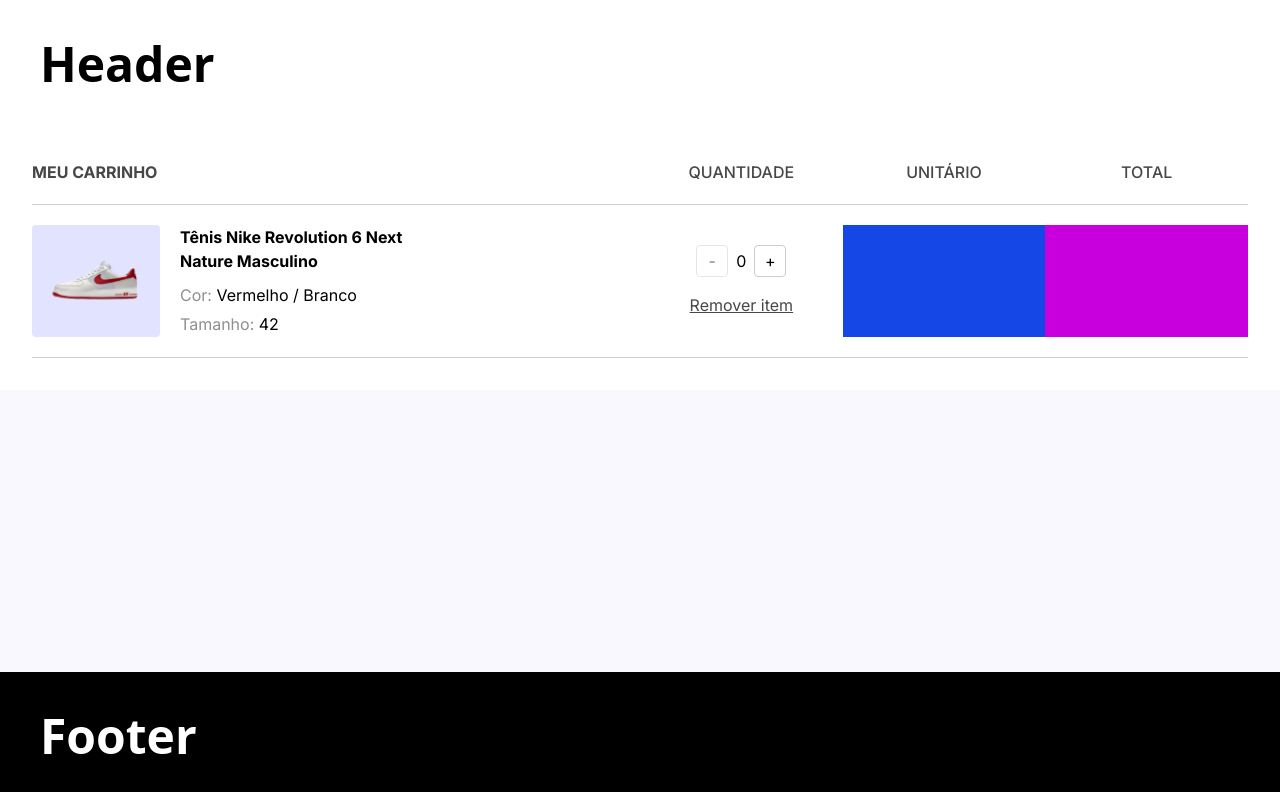
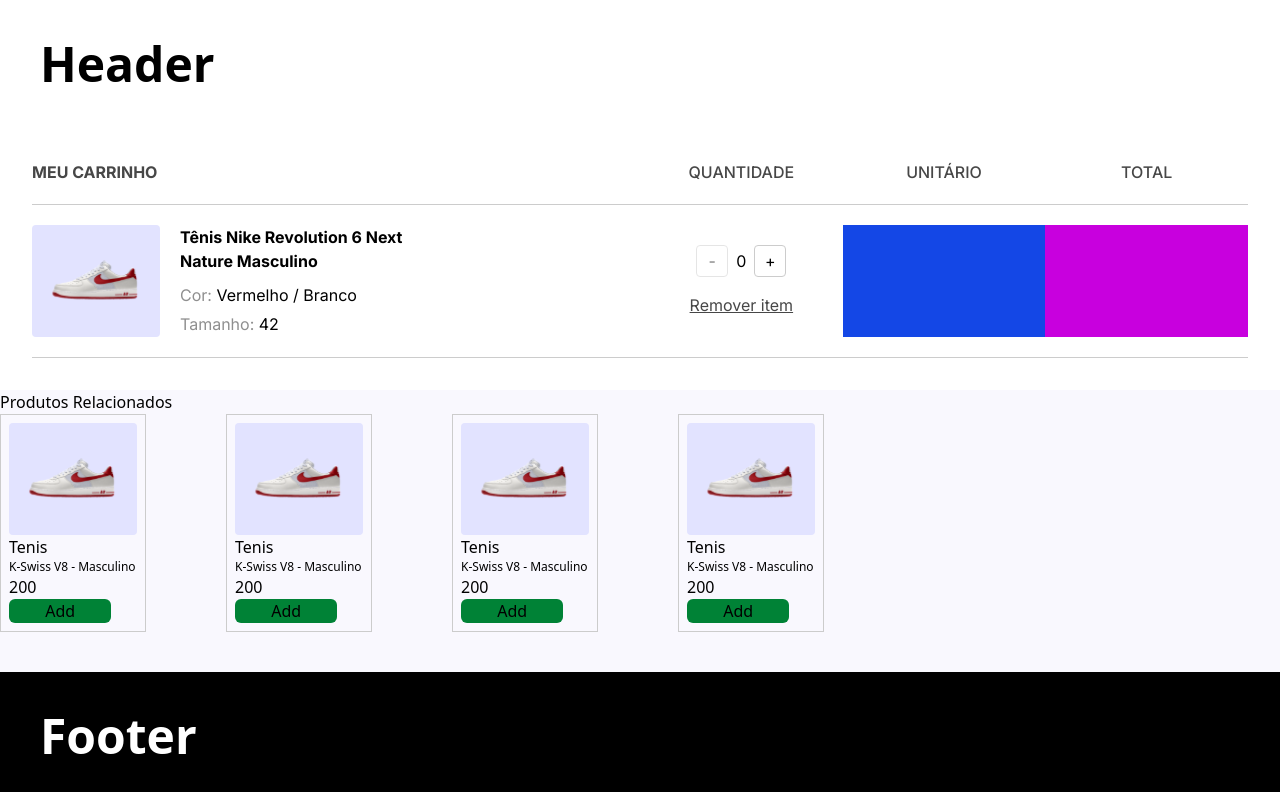
Before and after one commit to saulocs4/projeto, a React (Vite) app: page /carrinho in a window 1280 px wide. Shown: the top 792 px of the page. Built offline with nearby package versions, Linux system fonts and the light colour scheme.

Commit message:
section produtos

```diff
--- a/src/components/Carrinho.jsx
+++ b/src/components/Carrinho.jsx
@@ -1,10 +1,37 @@
 import React, { useState } from 'react'
 import tenis from '../assets/tenis.svg'
+
+const produtos = [
+    {
+        produto: 'K-Swiss V8 - Masculino',
+        categoria: 'Tenis',
+        preco: 200,
+        img: tenis
+    },{
+        produto: 'K-Swiss V8 - Masculino',
+        categoria: 'Tenis',
+        preco: 200,
+        img: tenis
+    },{
+        produto: 'K-Swiss V8 - Masculino',
+        categoria: 'Tenis',
+        preco: 200,
+        img: tenis
+    },{
+        produto: 'K-Swiss V8 - Masculino',
+        categoria: 'Tenis',
+        preco: 200,
+        img: tenis
+    }
+]
+
+
 
 const Carrinho = () => {
     const [count, setCount] = useState(0)
   return (
-    <div className='bg-white p-8'>
+    <>
+    <section className='bg-white p-8'>
         <table className='w-full font-inter'>
             <thead>
                 <tr className='flex text-[#474747]'>
@@ -40,7 +67,26 @@
                 </tr>
             </tbody>
         </table>
-    </div>
+    </section>
+    <section>
+        <h1>Produtos Relacionados</h1>
+        <ul className='flex gap-20'>
+            {produtos.map((item)=> (
+                <li className='border border-[#ccc] p-2'>
+                    <div className='bg-[#E2E3FF] h-28 w-32 flex items-center justify-center rounded-sm '>
+                            <img src={item.img} alt={item.produto} />
+                    </div>
+                    <div>
+                        <h2>{item.categoria}</h2>
+                        <h2 className='text-xs'>{item.produto}</h2>
+                        <p>{item.preco}</p>
+                        <button className='bg-green-700 w-[80%] rounded-md'>Add</button>
+                    </div>
+                </li>
+            ))}
+        </ul>
+    </section>
+    </>
   )
 }
 
```
